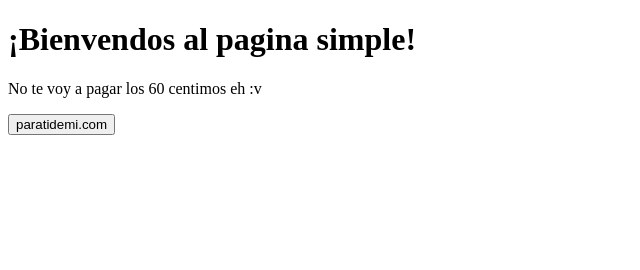
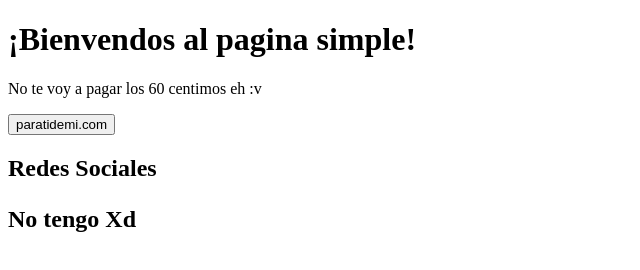
Before and after one commit to Johan-Edu/web-sites, a plain HTML site: page index.html in a window 1280 px wide. Shown: the whole page, without its empty margins (0-640 px from the left). Drawn offline with Linux system fonts and the light colour scheme.

Commit message:
Update index.html

```diff
--- a/index.html
+++ b/index.html
@@ -11,5 +11,14 @@
    <a href="https://sites.google.com/view/paratidemi/p%C3%A1gina-principal" target="_blank">
   <button>paratidemi.com</button>
 </a>
+
+<footer>
+        <section class="button-section">
+            <h2> Redes Sociales
+            <div class="button-group">
+                <p>No tengo Xd
+            </div>
+        </section>
+</footer>
 </body>
 </html>
```
